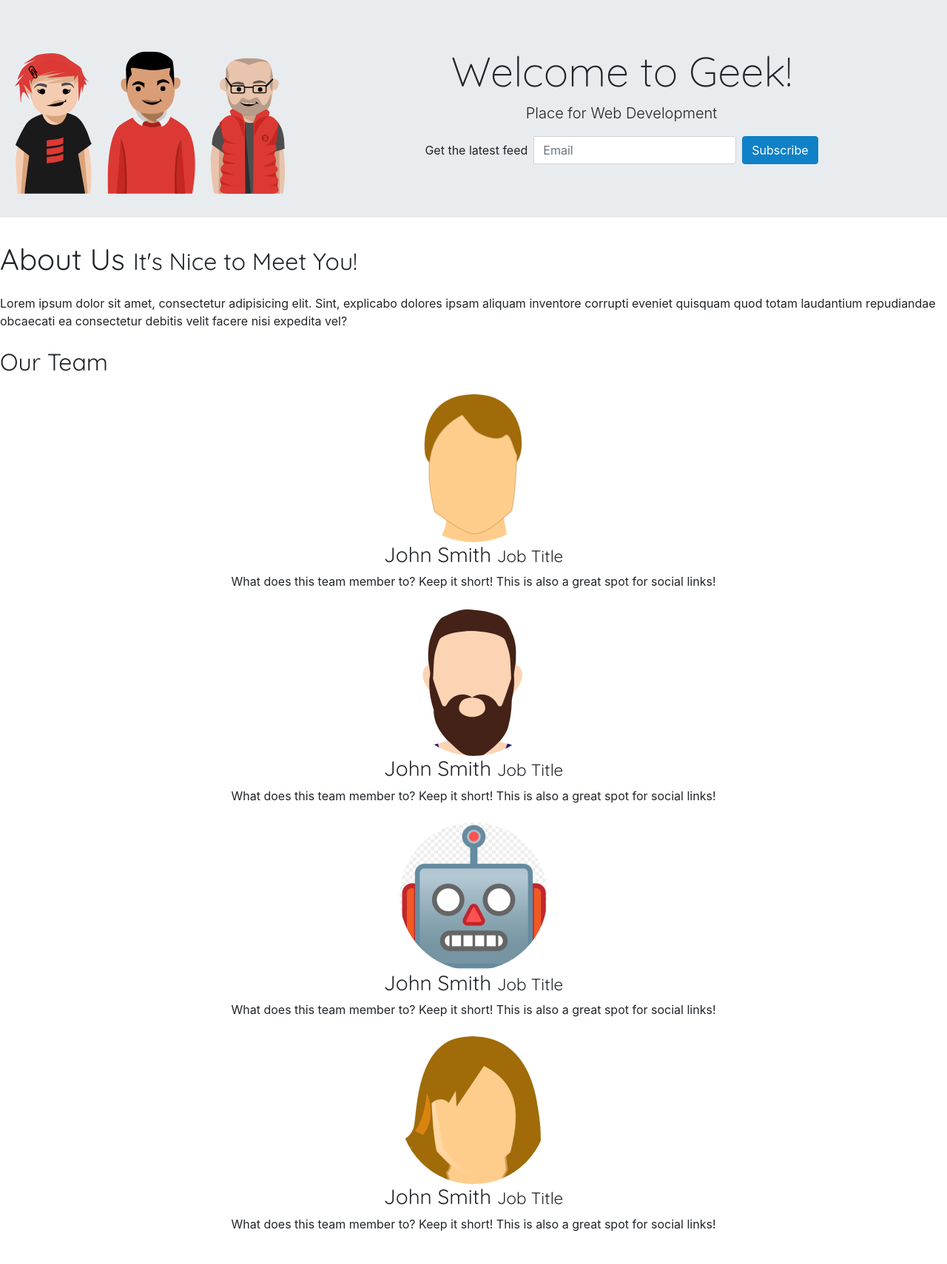
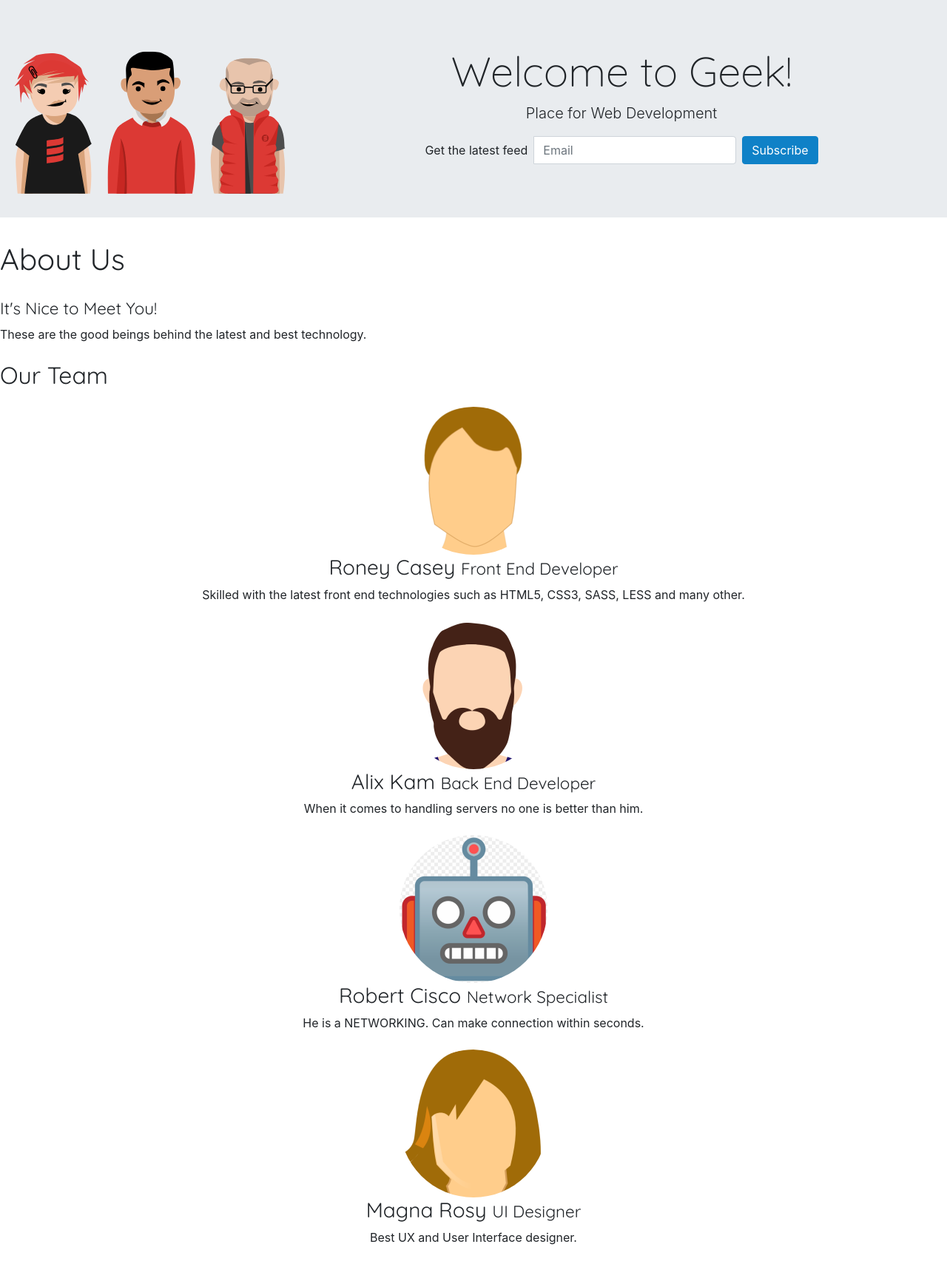
Before and after one commit to pawanrai9999/WebTechProject, a PHP site: page /about.php in a window 1280 px wide. Shown: the part 91-1800 px from the top of the page at 74% size. Before the commit the page ends 1756 px from the top, so only its background shows below. Run offline with PHP 8.4, Linux system fonts and the light colour scheme.

Commit message:
added about.php profiles details

```diff
--- a/about.php
+++ b/about.php
@@ -76,10 +76,10 @@
                     <button type="submit" class="btn btn-info mb-2">Subscribe</button>
                 </form>
             </div>
-            <h1 class="my-4">About Us
-                <small>It's Nice to Meet You!</small>
-            </h1>
-            <p>Lorem ipsum dolor sit amet, consectetur adipisicing elit. Sint, explicabo dolores ipsam aliquam inventore corrupti eveniet quisquam quod totam laudantium repudiandae obcaecati ea consectetur debitis velit facere nisi expedita vel?</p>
+            <h1 class="my-4">About Us</h1>
+            <h3> <small>It's Nice to Meet You!</small>
+            </h3>
+            <p>These are the good beings behind the latest and best technology.</p>
 
             <!-- Team Members Row -->
             <div class="row">
@@ -88,31 +88,31 @@
                 </div>
                 <div class="col-lg-4 col-sm-6 text-center mb-4">
                     <img class="rounded-circle img-fluid d-block mx-auto" src="assets/media/img/p1.png" alt="">
-                    <h3>John Smith
-                        <small>Job Title</small>
+                    <h3>Roney Casey
+                        <small>Front End Developer</small>
                     </h3>
-                    <p>What does this team member to? Keep it short! This is also a great spot for social links!</p>
+                    <p>Skilled with the latest front end technologies such as HTML5, CSS3, SASS, LESS and many other.</p>
                 </div>
                 <div class="col-lg-4 col-sm-6 text-center mb-4">
                     <img class="rounded-circle img-fluid d-block mx-auto" src="assets/media/img/p2.png" alt="">
-                    <h3>John Smith
-                        <small>Job Title</small>
+                    <h3>Alix Kam
+                        <small>Back End Developer</small>
                     </h3>
-                    <p>What does this team member to? Keep it short! This is also a great spot for social links!</p>
+                    <p>When it comes to handling servers no one is better than him.</p>
                 </div>
                 <div class="col-lg-4 col-sm-6 text-center mb-4">
                     <img class="rounded-circle img-fluid d-block mx-auto" src="assets/media/img/p3.png" alt="">
-                    <h3>John Smith
-                        <small>Job Title</small>
+                    <h3>Robert Cisco
+                        <small>Network Specialist</small>
                     </h3>
-                    <p>What does this team member to? Keep it short! This is also a great spot for social links!</p>
+                    <p>He is a NETWORKING. Can make connection within seconds.</p>
                 </div>
                 <div class="col-lg-4 col-sm-6 text-center mb-4">
                     <img class="rounded-circle img-fluid d-block mx-auto" src="assets/media/img/p4.png" alt="">
-                    <h3>John Smith
-                        <small>Job Title</small>
+                    <h3>Magna Rosy
+                        <small>UI Designer</small>
                     </h3>
-                    <p>What does this team member to? Keep it short! This is also a great spot for social links!</p>
+                    <p>Best UX and User Interface designer.</p>
                 </div>
 
             </div>
```
